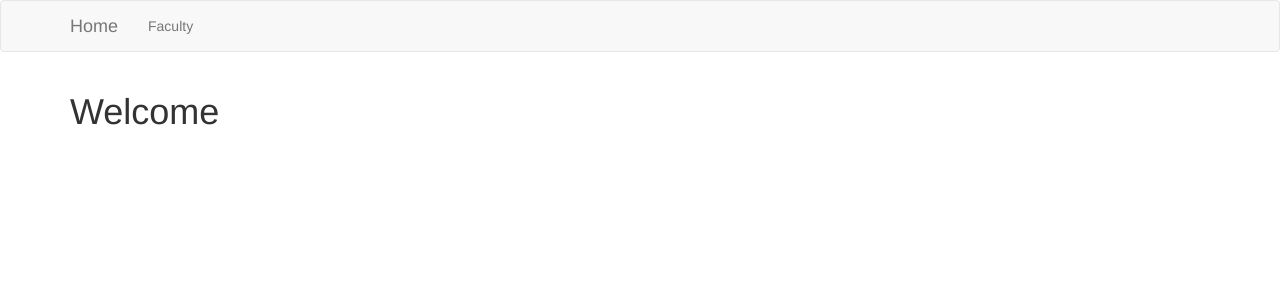
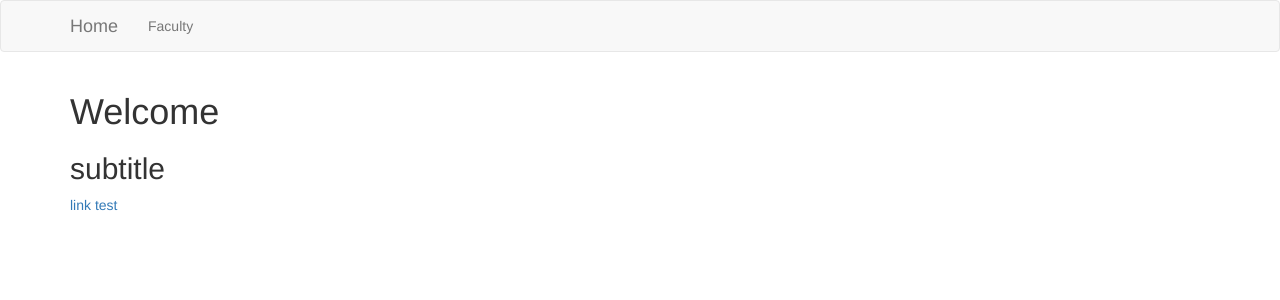
Before and after one commit to KopfLab/geoldev, a Jekyll site: the page built from index.md, in a window 1280 px wide. Shown: the top 300 px of the page. Built offline with Jekyll 4.4.1, drawn with Linux system fonts in a browser that asks for light colours; our own code applies the rules of GitHub Pages for plain Markdown files.

Commit message:
welcome page update

```diff
--- a/index.md
+++ b/index.md
@@ -3,3 +3,7 @@ layout: home
 ---
 
 # Welcome
+
+## subtitle
+
+<a href="http://www.google.com">link test</a>
```
